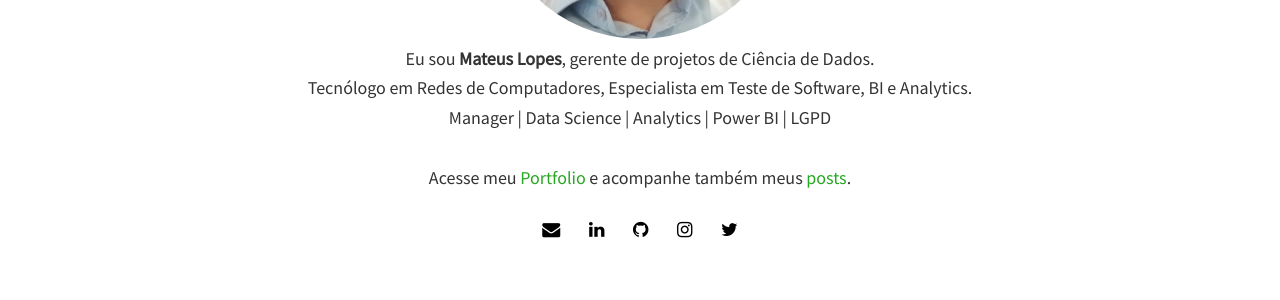
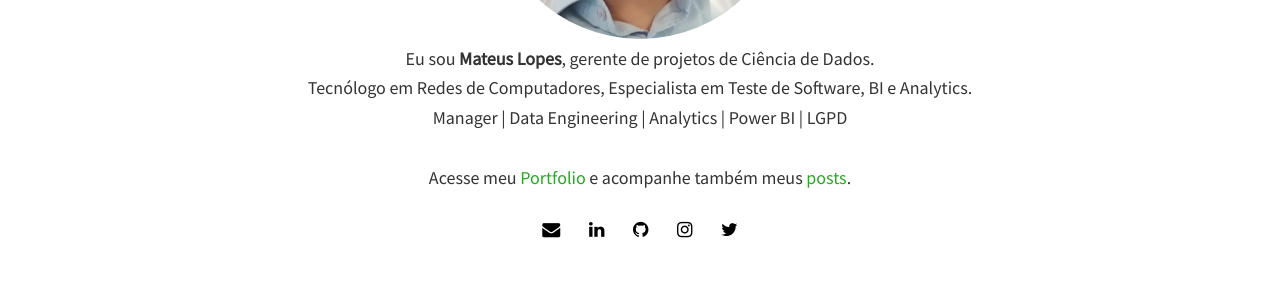
Before and after one commit to mateusbtlopes/mateusbtlopes.github.io, a Jekyll site: the page built from index.html, in a window 1280 px wide. Shown: the part 378-678 px from the top of the page. Built offline with Jekyll 4.4.1, drawn with Linux system fonts in a browser that asks for light colours; nearby versions of some CDN libraries; the list of posts is cut into pages by our own code.

Commit message:
Update index.html

```diff
--- a/index.html
+++ b/index.html
@@ -10,7 +10,7 @@ layout: home
 
 	<h4>Eu sou <strong>{{ site.author }}</strong>, gerente de projetos de Ciência de Dados.</h4>
 	<h4>Tecnólogo em Redes de Computadores, Especialista em Teste de Software, BI e Analytics.</h4>
-	<h4>Manager | Data Science | Analytics | Power BI | LGPD</h4>
+	<h4>Manager | Data Engineering | Analytics | Power BI | LGPD</h4>
 	<br/>
 	<h4>Acesse meu <a href="{{ site.baseurl }}/portfolio"> Portfolio</a> e acompanhe também meus <a href="{{ site.baseurl }}/posts"> posts</a>.</h4>
 
```
